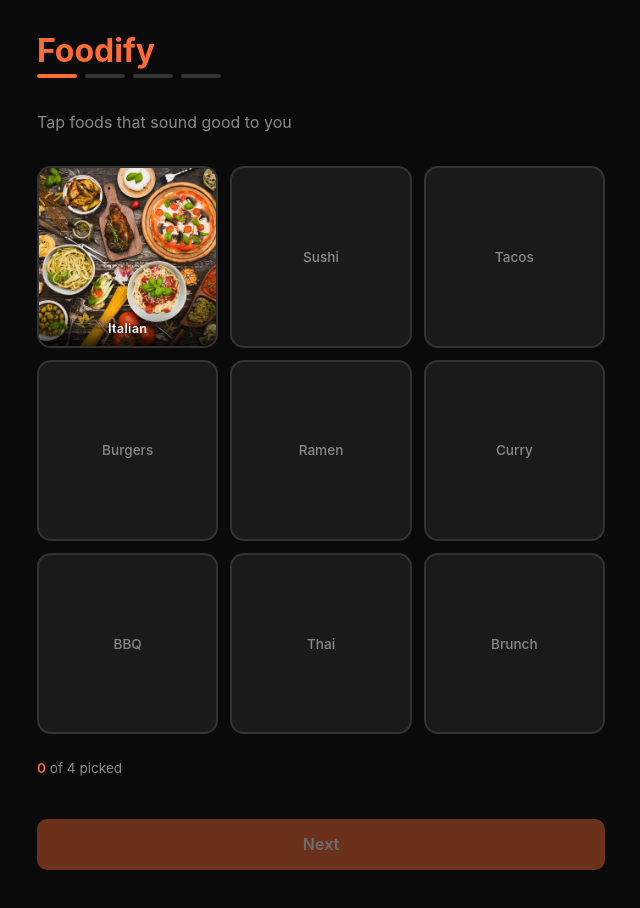
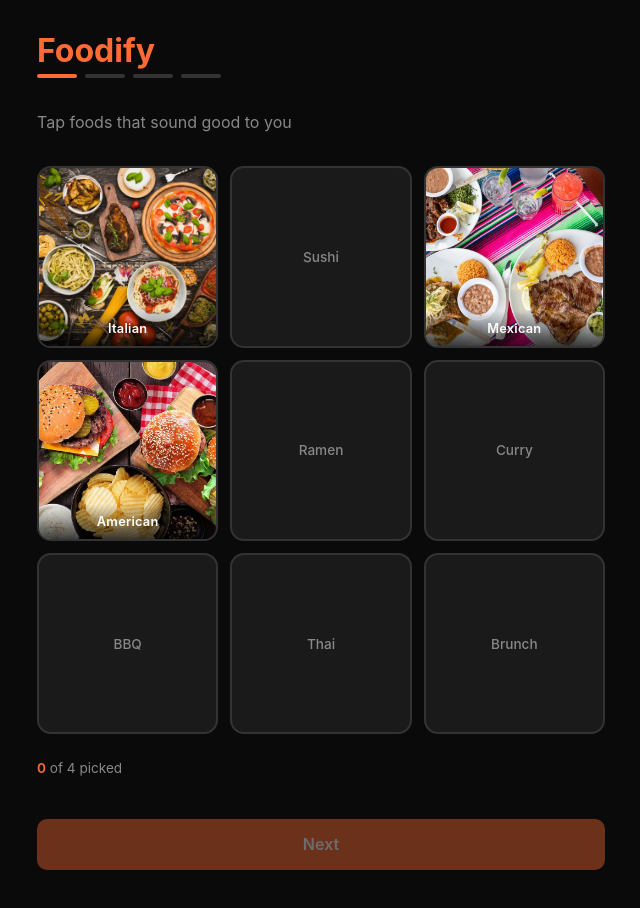
Before and after one commit to FedyaS/foodify, a React app in the folder frontend/: page / in a window 1280 px wide. Shown: the top 908 px of the page, without its empty margins (319-959 px from the left). Built offline with nearby package versions, Linux system fonts and the light colour scheme; the HTML template or start-up script is replaced by a standard one.

Commit message:
Update App.jsx

```diff
--- a/frontend/src/App.jsx
+++ b/frontend/src/App.jsx
@@ -4,8 +4,8 @@ import './App.css'
 const FOOD_OPTIONS = [
   { name: 'Italian', image: '/italianpic.jpg' },
   { name: 'Sushi', image: null },
-  { name: 'Tacos', image: null },
-  { name: 'Burgers', image: null },
+  { name: 'Mexican', image: '/mexicanfood.jpg' },
+  { name: 'American', image: '/americanfood.jpg' },
   { name: 'Ramen', image: null },
   { name: 'Curry', image: null },
   { name: 'BBQ', image: null },
```
